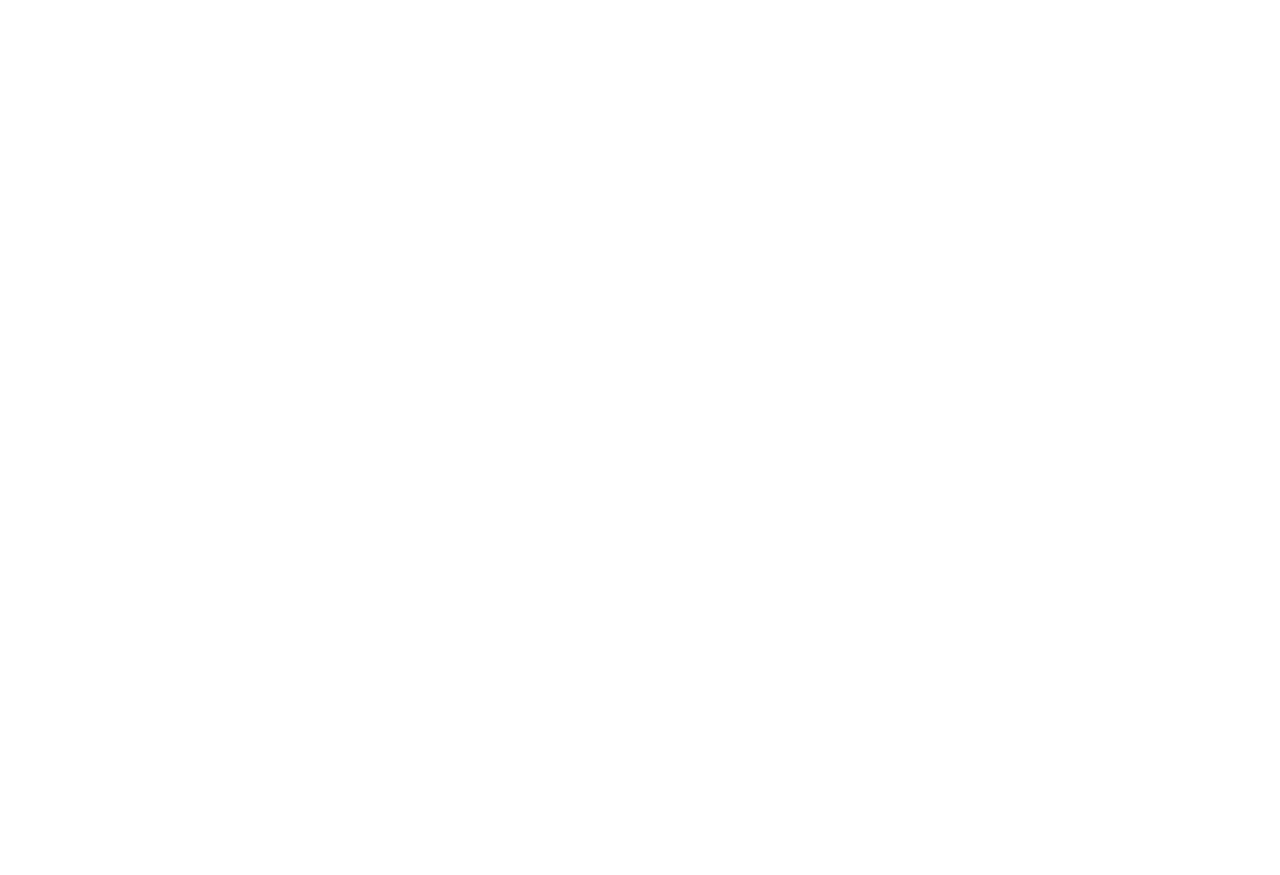
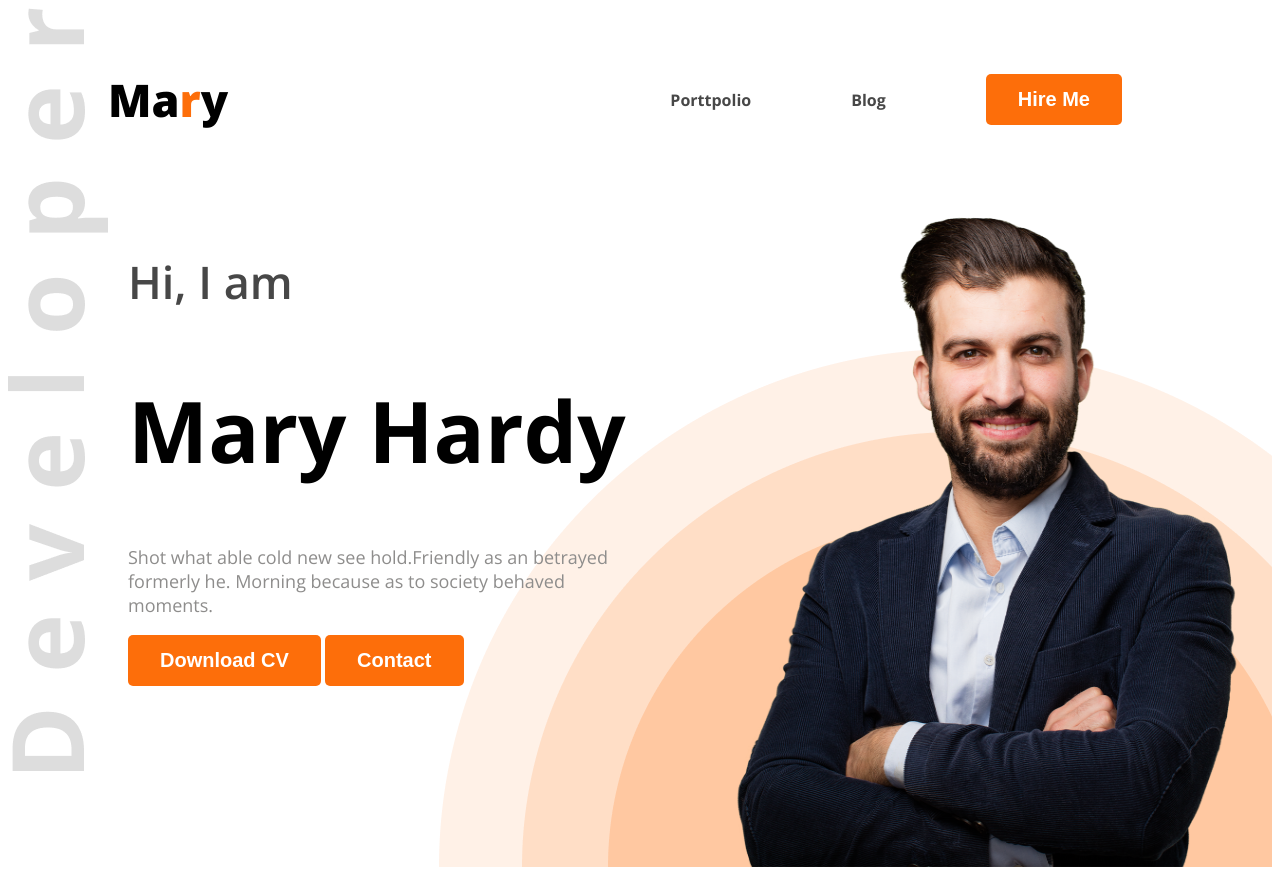
Before and after one commit to md-sharif-97/module-6-projects, a plain HTML site: page index.html in a window 1280 px wide. Before the commit the page ends 800 px from the top, so only its background shows below. Drawn offline with nearby package versions, Linux system fonts and the light colour scheme.

Commit message:
first commit

```diff
--- a/index.html
+++ b/index.html
@@ -1,11 +1,48 @@
 <!DOCTYPE html>
 <html lang="en">
+
 <head>
     <meta charset="UTF-8">
     <meta name="viewport" content="width=device-width, initial-scale=1.0">
+    <link rel="stylesheet" href="style/style.css">
+    <link rel="preconnect" href="https://fonts.googleapis.com">
+    <link rel="preconnect" href="https://fonts.gstatic.com" crossorigin>
+    <link
+        href="https://fonts.googleapis.com/css2?family=Open+Sans:ital,wght@0,300..800;1,300..800&family=Work+Sans:ital,wght@0,100..900;1,100..900&display=swap"
+        rel="stylesheet">
     <title>Prottpolio project</title>
 </head>
-<body>
+
+<body class="open-sans-normal">
+    <header class="header">
+        <nav>
+            <h3 class="nav-title">Ma<span>r</span>y</h3>
+            <ul>
+                <li><a class="dark-2" href="">Porttpolio</a></li>
+                <li><a class="dark-2" href="">Blog</a></li>
+                <li><a href=""><button class="btn-primary">Hire Me</button></a></li>
+            </ul>
+        </nav>
+        <div class="banner">
+            <div class="banner-content">
+                <h4 class="banner-greetings dark-2">Hi, I  am</h4>
+                <h1 class="banner-title">Mary Hardy</h1>
+                <p class="banner-description">Shot what able cold new see hold.Friendly as an betrayed formerly he. Morning because as to society behaved moments.</p>
+                <button class="btn-primary">Download CV</button>
+                <button class="btn-primary">Contact</button>
+
+            </div>
+            <img class="banner-image-size" src="images/hardy.png" alt="">
+        </div>
+
+    </header>
+    <main>
+
+    </main>
+    <footer>
+
+    </footer>
 
 </body>
+
 </html>
--- /dev/null
+++ b/style/style.css
@@ -0,0 +1,87 @@
+.open-sans-normal {
+    font-family: "Open Sans", serif;
+    font-optical-sizing: auto;
+    font-style: normal;
+    font-variation-settings:
+        "wdth" 100;
+}
+
+/* nav style */
+.header{
+    background-image: url('../images/developer.png'),url('../images/header_bg.png');
+    background-repeat: no-repeat;
+    background-position: top left, bottom right;
+}
+nav {
+    display: flex;
+    align-items: center;
+    justify-content: space-between;
+    margin: 0px 100px;
+}
+
+.nav-title {
+    font-weight: 800;
+    font-size: 45px;
+}
+
+.nav-title span {
+    color: rgb(253, 110, 10);
+}
+
+nav ul {
+    display: flex;
+    align-items: center;
+}
+
+nav ul li {
+    list-style: none;
+    margin: 50px;
+    font-weight: 700;
+}
+
+nav li a {
+    text-decoration: none;
+}
+
+.dark-2 {
+    color: rgb(71, 71, 71);
+}
+
+.btn-primary {
+    border-radius: 5px;
+    background: rgb(253, 110, 10);
+    color: rgb(255, 255, 255);
+    padding: 14px 32px;
+    font-size: 20px;
+    font-weight: 700;
+    border: none;
+}
+
+/* banner styles */
+.banner-greetings {
+    font-size: 45px;
+    font-weight: 600;
+}
+
+.banner-title{
+    font-size: 85px;
+    font-weight: 700;
+}
+.banner-description{
+    font-size: 18px;
+    font-weight: 300;
+    color: #8E8D8C;
+}
+.banner{
+    display: flex;
+    justify-content: space-between;
+    margin: 0 27px 0 120px;
+}
+.banner-image-size{
+    width: 554px;
+    height: 676px;
+}
+
+.banner-content{
+    max-width: 500px;
+}
```
